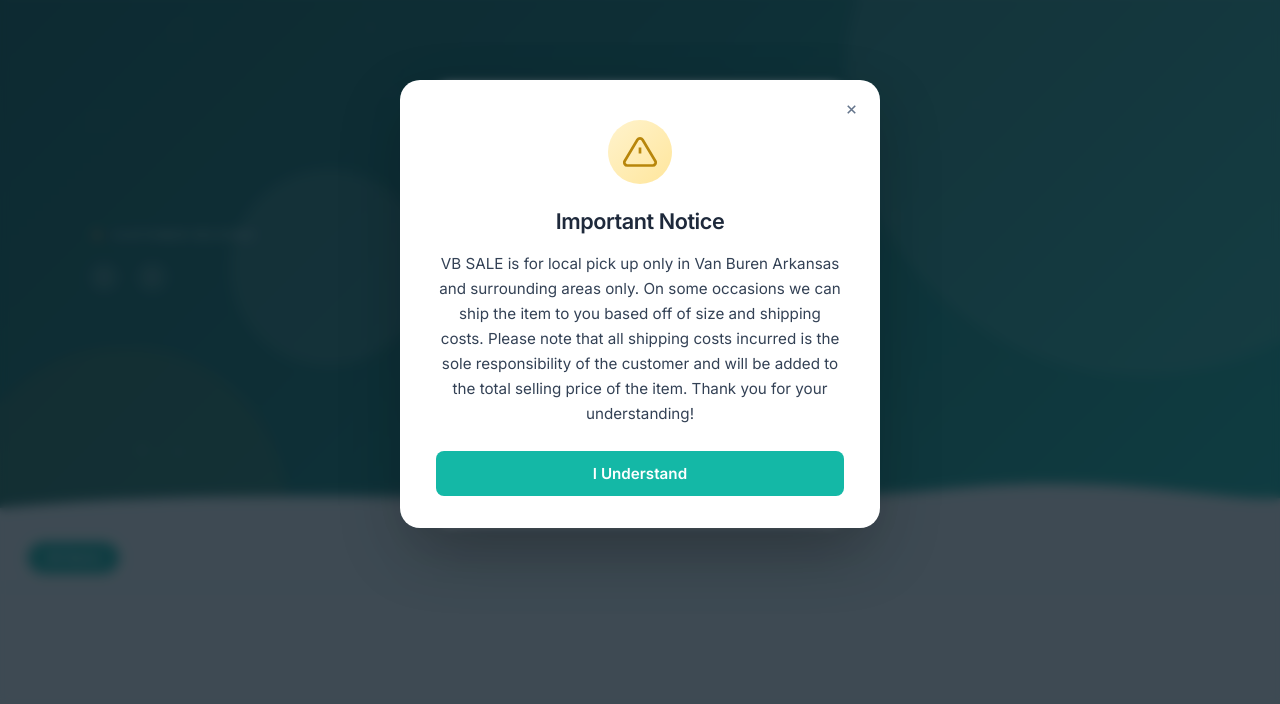
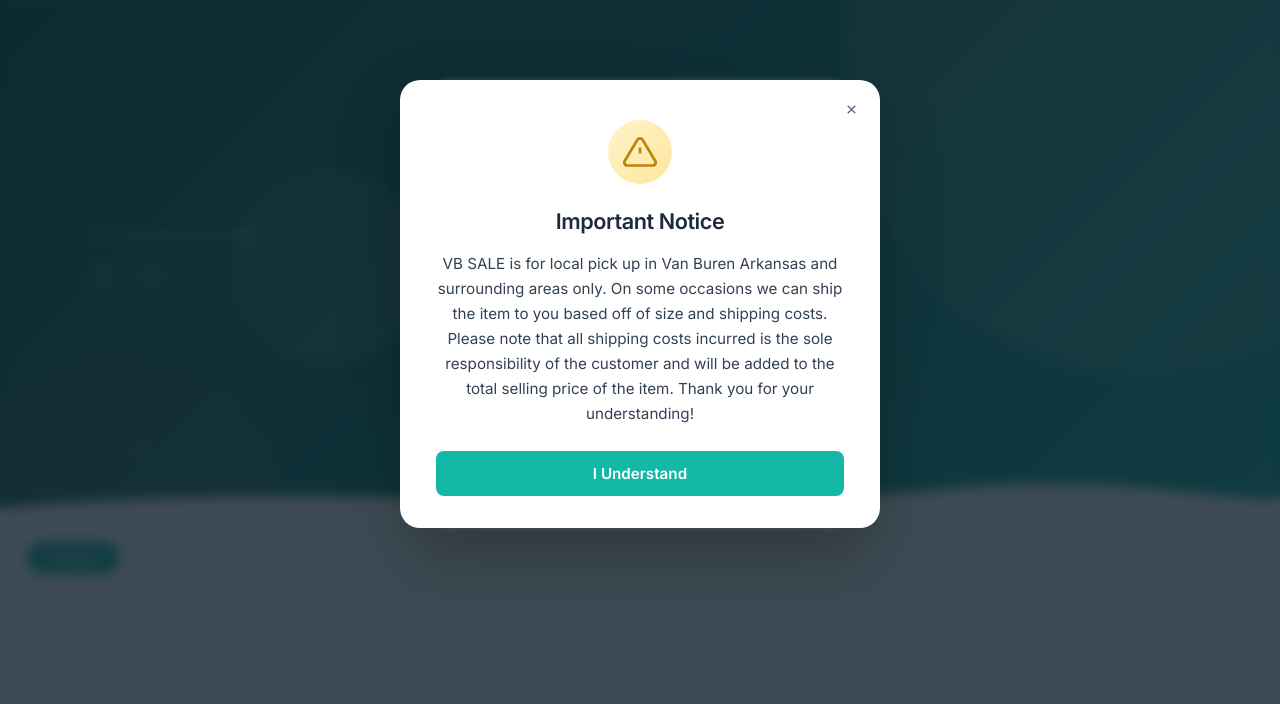
Before and after one commit to JasonCodez/vbsale, a website: page public/index.html in a window 1280 px wide. Shown: the part 96-800 px from the top of the page. Drawn offline with nearby package versions, Linux system fonts and the light colour scheme; no server answers.

Commit message:
changed the wording of the modal

```diff
--- a/public/index.html
+++ b/public/index.html
@@ -152,7 +152,7 @@
         </svg>
       </div>
       <h2 class="disc-title" id="disc-title">Important Notice</h2>
-      <p class="disc-text">VB SALE is for local pick up only in Van Buren Arkansas and surrounding areas only. On some occasions we can ship the item to you based off of size and shipping costs. Please note that all shipping costs incurred is the sole responsibility of the customer and will be added to the total selling price of the item. Thank you for your understanding!</p>
+      <p class="disc-text">VB SALE is for local pick up in Van Buren Arkansas and surrounding areas only. On some occasions we can ship the item to you based off of size and shipping costs. Please note that all shipping costs incurred is the sole responsibility of the customer and will be added to the total selling price of the item. Thank you for your understanding!</p>
       <button class="disc-cta" id="disc-cta">I Understand</button>
     </div>
   </div>
```
